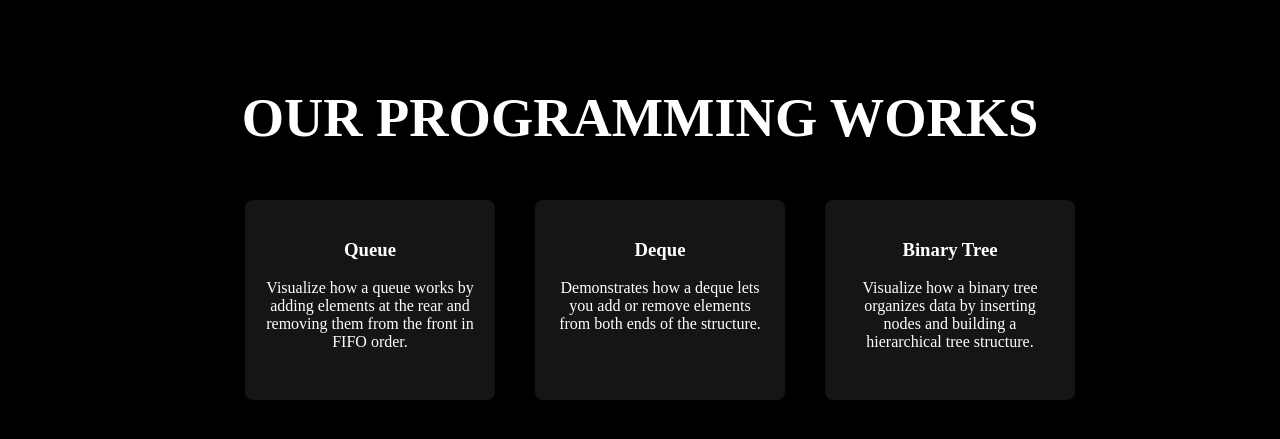
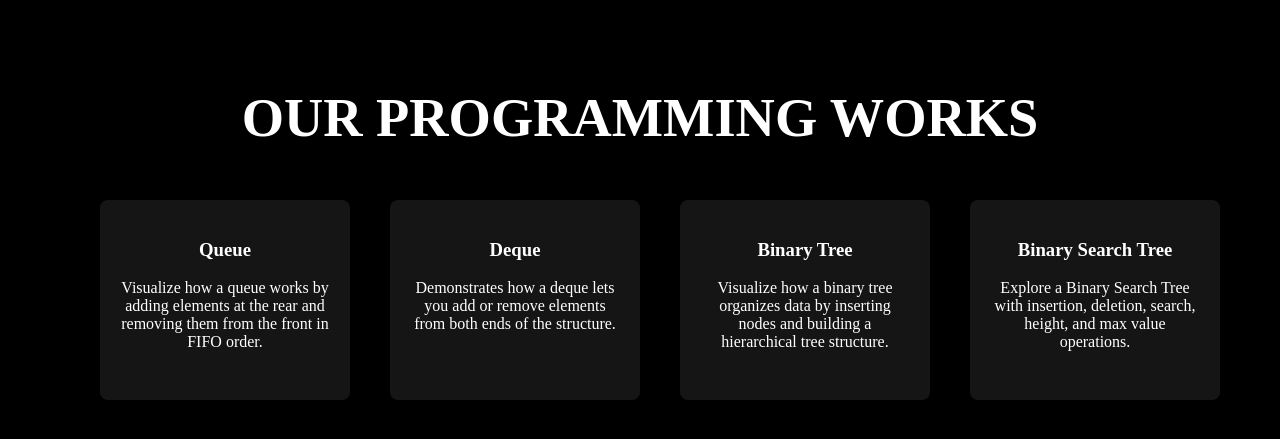
Before and after one commit to ToffertheCreator/g6_qdq, a Flask app: page /portfolio in a window 1280 px wide. Shown: the part 215-654 px from the top of the page. Run offline with Flask 3, Linux system fonts and the light colour scheme.

Commit message:
Add Binary Search Tree visualization card

```diff
--- a/templates/portfolio.html
+++ b/templates/portfolio.html
@@ -9,6 +9,7 @@
     <div class="portfolio-section">
         <h1>OUR PROGRAMMING WORKS</h1>
         <div class="portfolio-cards">
+
             <div class="work-card">
                 <h3>Queue</h3>
                 <p>Visualize how a queue works by adding elements at the rear and removing them from the front in FIFO order.</p>
@@ -26,6 +27,13 @@
                 <p>Visualize how a binary tree organizes data by inserting nodes and building a hierarchical tree structure.</p>
                 <a href="{{ url_for('tree') }}" class="try-link">Try it</a>
             </div>
+
+            <div class="work-card">
+                <h3>Binary Search Tree</h3>
+                <p>Explore a Binary Search Tree with insertion, deletion, search, height, and max value operations.</p>
+                <a href="{{ url_for('bst') }}" class="try-link">Try it</a>
+            </div>
+
         </div>
     </div>
 </div>
```
